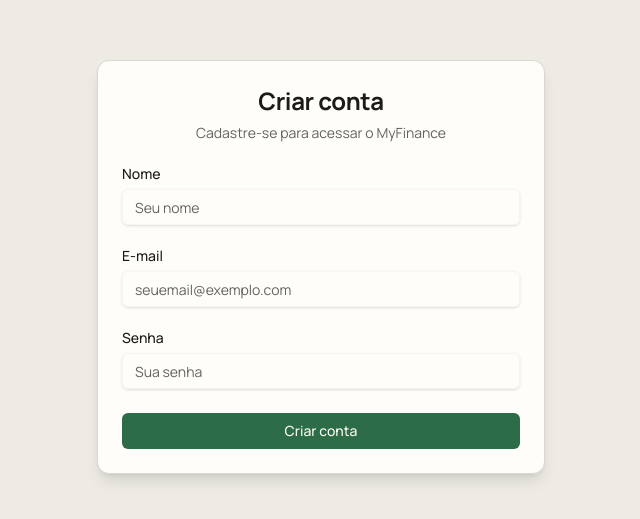
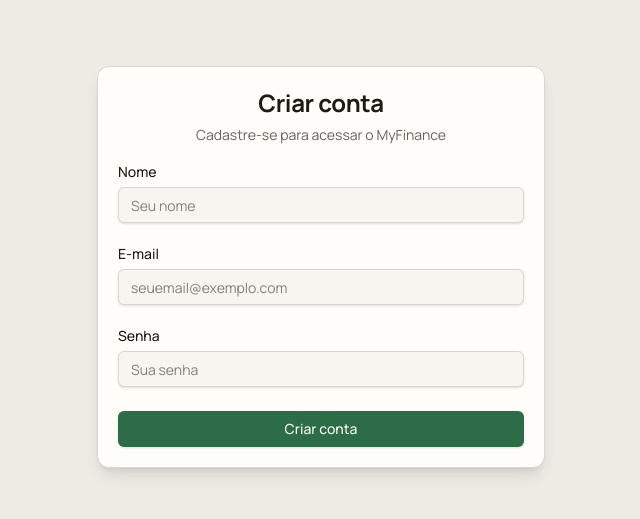
Before and after one commit to TechFontes/myfinance, a Next.js app: page /register in a window 1280 px wide. Shown: the part 133-652 px from the top of the page, without its empty margins (319-959 px from the left). Built offline with nearby package versions, Linux system fonts and the light colour scheme; no server answers.

Commit message:
feat: harden financial ui primitives

```diff
--- a/app/components/ui/badge.tsx
+++ b/app/components/ui/badge.tsx
@@ -4,17 +4,17 @@ import { cva, type VariantProps } from "class-variance-authority"
 import { cn } from "@/lib/utils"
 
 const badgeVariants = cva(
-  "inline-flex items-center rounded-md border px-2.5 py-0.5 text-xs font-semibold transition-colors focus:outline-none focus:ring-2 focus:ring-ring focus:ring-offset-2",
+  "inline-flex items-center rounded-full border px-2.5 py-0.5 text-xs font-semibold transition-colors focus:outline-none focus:ring-2 focus:ring-ring/20 focus:ring-offset-2",
   {
     variants: {
       variant: {
         default:
-          "border-transparent bg-primary text-primary-foreground shadow hover:bg-primary/80",
+          "border-transparent bg-primary text-primary-foreground shadow-sm hover:bg-primary/90",
         secondary:
           "border-transparent bg-secondary text-secondary-foreground hover:bg-secondary/80",
         destructive:
-          "border-transparent bg-destructive text-destructive-foreground shadow hover:bg-destructive/80",
-        outline: "text-foreground",
+          "border-transparent bg-destructive text-destructive-foreground shadow-sm hover:bg-destructive/80",
+        outline: "border-border bg-background text-foreground",
       },
     },
     defaultVariants: {
--- a/app/components/ui/button.tsx
+++ b/app/components/ui/button.tsx
@@ -5,23 +5,23 @@ import { cva, type VariantProps } from "class-variance-authority"
 import { cn } from "@/lib/utils"
 
 const buttonVariants = cva(
-  "inline-flex items-center justify-center gap-2 whitespace-nowrap rounded-md text-sm font-medium transition-all disabled:pointer-events-none disabled:opacity-50 [&_svg]:pointer-events-none [&_svg:not([class*='size-'])]:size-4 shrink-0 [&_svg]:shrink-0 outline-none focus-visible:border-ring focus-visible:ring-ring/50 focus-visible:ring-[3px] aria-invalid:ring-destructive/20 dark:aria-invalid:ring-destructive/40 aria-invalid:border-destructive",
+  "inline-flex items-center justify-center gap-2 whitespace-nowrap rounded-md text-sm font-medium transition-colors disabled:pointer-events-none disabled:opacity-50 [&_svg]:pointer-events-none [&_svg:not([class*='size-'])]:size-4 shrink-0 [&_svg]:shrink-0 outline-none focus-visible:border-ring focus-visible:ring-2 focus-visible:ring-ring/20 aria-invalid:ring-destructive/20 dark:aria-invalid:ring-destructive/40 aria-invalid:border-destructive",
   {
     variants: {
       variant: {
-        default: "bg-primary text-primary-foreground hover:bg-primary/90",
+        default: "h-9 bg-primary px-4 text-primary-foreground shadow-sm hover:bg-primary/90",
         destructive:
-          "bg-destructive text-white hover:bg-destructive/90 focus-visible:ring-destructive/20 dark:focus-visible:ring-destructive/40 dark:bg-destructive/60",
+          "h-9 bg-destructive px-4 text-white shadow-sm hover:bg-destructive/90 focus-visible:ring-destructive/20 dark:bg-destructive/60 dark:focus-visible:ring-destructive/40",
         outline:
-          "border bg-background shadow-xs hover:bg-accent hover:text-accent-foreground dark:bg-input/30 dark:border-input dark:hover:bg-input/50",
+          "h-9 border border-border bg-background px-4 text-foreground shadow-sm hover:bg-accent hover:text-accent-foreground dark:hover:bg-accent/50",
         secondary:
-          "bg-secondary text-secondary-foreground hover:bg-secondary/80",
+          "h-9 bg-secondary px-4 text-secondary-foreground shadow-sm hover:bg-secondary/80",
         ghost:
-          "hover:bg-accent hover:text-accent-foreground dark:hover:bg-accent/50",
+          "h-9 px-4 hover:bg-accent hover:text-accent-foreground dark:hover:bg-accent/50",
         link: "text-primary underline-offset-4 hover:underline",
       },
       size: {
-        default: "h-9 px-4 py-2 has-[>svg]:px-3",
+        default: "",
         sm: "h-8 rounded-md gap-1.5 px-3 has-[>svg]:px-2.5",
         lg: "h-10 rounded-md px-6 has-[>svg]:px-4",
         icon: "size-9",
--- a/app/components/ui/card.tsx
+++ b/app/components/ui/card.tsx
@@ -9,7 +9,7 @@ const Card = React.forwardRef<
   <div
     ref={ref}
     className={cn(
-      "rounded-xl border bg-card text-card-foreground shadow",
+      "rounded-xl border border-border bg-card text-card-foreground shadow-sm",
       className
     )}
     {...props}
@@ -23,7 +23,7 @@ const CardHeader = React.forwardRef<
 >(({ className, ...props }, ref) => (
   <div
     ref={ref}
-    className={cn("flex flex-col space-y-1.5 p-6", className)}
+    className={cn("flex flex-col space-y-1.5 p-5", className)}
     {...props}
   />
 ))
@@ -35,7 +35,7 @@ const CardTitle = React.forwardRef<
 >(({ className, ...props }, ref) => (
   <div
     ref={ref}
-    className={cn("font-semibold leading-none tracking-tight", className)}
+    className={cn("font-semibold leading-none tracking-tight text-foreground", className)}
     {...props}
   />
 ))
@@ -57,7 +57,7 @@ const CardContent = React.forwardRef<
   HTMLDivElement,
   React.HTMLAttributes<HTMLDivElement>
 >(({ className, ...props }, ref) => (
-  <div ref={ref} className={cn("p-6 pt-0", className)} {...props} />
+  <div ref={ref} className={cn("p-5 pt-0", className)} {...props} />
 ))
 CardContent.displayName = "CardContent"
 
@@ -67,7 +67,7 @@ const CardFooter = React.forwardRef<
 >(({ className, ...props }, ref) => (
   <div
     ref={ref}
-    className={cn("flex items-center p-6 pt-0", className)}
+    className={cn("flex items-center p-5 pt-0", className)}
     {...props}
   />
 ))
--- a/app/components/ui/dialog.tsx
+++ b/app/components/ui/dialog.tsx
@@ -21,7 +21,7 @@ const DialogOverlay = React.forwardRef<
   <DialogPrimitive.Overlay
     ref={ref}
     className={cn(
-      "fixed inset-0 z-50 bg-black/80  data-[state=open]:animate-in data-[state=closed]:animate-out data-[state=closed]:fade-out-0 data-[state=open]:fade-in-0",
+      "fixed inset-0 z-50 bg-black/55 backdrop-blur-[2px] data-[state=open]:animate-in data-[state=closed]:animate-out data-[state=closed]:fade-out-0 data-[state=open]:fade-in-0",
       className
     )}
     {...props}
@@ -38,13 +38,13 @@ const DialogContent = React.forwardRef<
     <DialogPrimitive.Content
       ref={ref}
       className={cn(
-        "fixed left-[50%] top-[50%] z-50 grid w-full max-w-lg translate-x-[-50%] translate-y-[-50%] gap-4 border bg-background p-6 shadow-lg duration-200 data-[state=open]:animate-in data-[state=closed]:animate-out data-[state=closed]:fade-out-0 data-[state=open]:fade-in-0 data-[state=closed]:zoom-out-95 data-[state=open]:zoom-in-95 data-[state=closed]:slide-out-to-left-1/2 data-[state=closed]:slide-out-to-top-[48%] data-[state=open]:slide-in-from-left-1/2 data-[state=open]:slide-in-from-top-[48%] sm:rounded-lg",
+        "fixed left-[50%] top-[50%] z-50 grid w-[calc(100vw-1.5rem)] max-w-lg translate-x-[-50%] translate-y-[-50%] gap-4 rounded-xl border border-border bg-background p-5 shadow-2xl duration-200 data-[state=open]:animate-in data-[state=closed]:animate-out data-[state=closed]:fade-out-0 data-[state=open]:fade-in-0 data-[state=closed]:zoom-out-95 data-[state=open]:zoom-in-95 data-[state=closed]:slide-out-to-left-1/2 data-[state=closed]:slide-out-to-top-[48%] data-[state=open]:slide-in-from-left-1/2 data-[state=open]:slide-in-from-top-[48%]",
         className
       )}
       {...props}
     >
       {children}
-      <DialogPrimitive.Close className="absolute right-4 top-4 rounded-sm opacity-70 ring-offset-background transition-opacity hover:opacity-100 focus:outline-none focus:ring-2 focus:ring-ring focus:ring-offset-2 disabled:pointer-events-none data-[state=open]:bg-accent data-[state=open]:text-muted-foreground">
+      <DialogPrimitive.Close className="absolute right-4 top-4 rounded-md opacity-70 ring-offset-background transition-opacity hover:opacity-100 focus:outline-none focus:ring-2 focus:ring-ring/20 focus:ring-offset-2 disabled:pointer-events-none data-[state=open]:bg-accent data-[state=open]:text-muted-foreground">
         <X className="h-4 w-4" />
         <span className="sr-only">Close</span>
       </DialogPrimitive.Close>
--- a/app/components/ui/input.tsx
+++ b/app/components/ui/input.tsx
@@ -8,7 +8,7 @@ const Input = React.forwardRef<HTMLInputElement, React.ComponentProps<"input">>(
       <input
         type={type}
         className={cn(
-          "flex h-9 w-full rounded-md border border-input bg-transparent px-3 py-1 text-base shadow-sm transition-colors file:border-0 file:bg-transparent file:text-sm file:font-medium file:text-foreground placeholder:text-muted-foreground focus-visible:outline-none focus-visible:ring-1 focus-visible:ring-ring disabled:cursor-not-allowed disabled:opacity-50 md:text-sm",
+          "flex h-9 w-full rounded-md border border-border bg-input px-3 py-1 text-base text-foreground shadow-sm transition-colors placeholder:text-muted-foreground/80 file:border-0 file:bg-transparent file:text-sm file:font-medium file:text-foreground focus-visible:outline-none focus-visible:border-ring focus-visible:ring-2 focus-visible:ring-ring/20 disabled:cursor-not-allowed disabled:opacity-50 disabled:bg-muted/60 md:text-sm",
           className
         )}
         ref={ref}
--- a/app/components/ui/table.tsx
+++ b/app/components/ui/table.tsx
@@ -20,7 +20,7 @@ const TableHeader = React.forwardRef<
   HTMLTableSectionElement,
   React.HTMLAttributes<HTMLTableSectionElement>
 >(({ className, ...props }, ref) => (
-  <thead ref={ref} className={cn("[&_tr]:border-b", className)} {...props} />
+  <thead ref={ref} className={cn("[&_tr]:border-b [&_tr]:border-border", className)} {...props} />
 ))
 TableHeader.displayName = "TableHeader"
 
@@ -43,7 +43,7 @@ const TableFooter = React.forwardRef<
   <tfoot
     ref={ref}
     className={cn(
-      "border-t bg-muted/50 font-medium [&>tr]:last:border-b-0",
+      "border-t border-border bg-muted/40 font-medium [&>tr]:last:border-b-0",
       className
     )}
     {...props}
@@ -58,7 +58,7 @@ const TableRow = React.forwardRef<
   <tr
     ref={ref}
     className={cn(
-      "border-b transition-colors hover:bg-muted/50 data-[state=selected]:bg-muted",
+      "border-b border-border/60 transition-colors hover:bg-muted/40 data-[state=selected]:bg-muted",
       className
     )}
     {...props}
@@ -73,7 +73,7 @@ const TableHead = React.forwardRef<
   <th
     ref={ref}
     className={cn(
-      "h-10 px-2 text-left align-middle font-medium text-muted-foreground [&:has([role=checkbox])]:pr-0 *:[[role=checkbox]]:translate-y-[2px]",
+      "h-10 px-3 text-left align-middle font-medium text-muted-foreground [&:has([role=checkbox])]:pr-0 *:[[role=checkbox]]:translate-y-[2px]",
       className
     )}
     {...props}
@@ -88,7 +88,7 @@ const TableCell = React.forwardRef<
   <td
     ref={ref}
     className={cn(
-      "p-2 align-middle [&:has([role=checkbox])]:pr-0 *:[[role=checkbox]]:translate-y-[2px]",
+      "px-3 py-2 align-middle [&:has([role=checkbox])]:pr-0 *:[[role=checkbox]]:translate-y-[2px]",
       className
     )}
     {...props}
```
Also changed, not shown: app/components/ui/select.tsx (+5 -5 lines), 2 other files (tests, documents, lock files or other folders).
